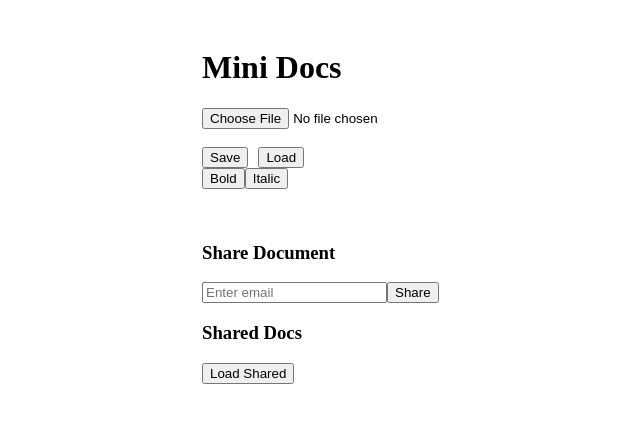
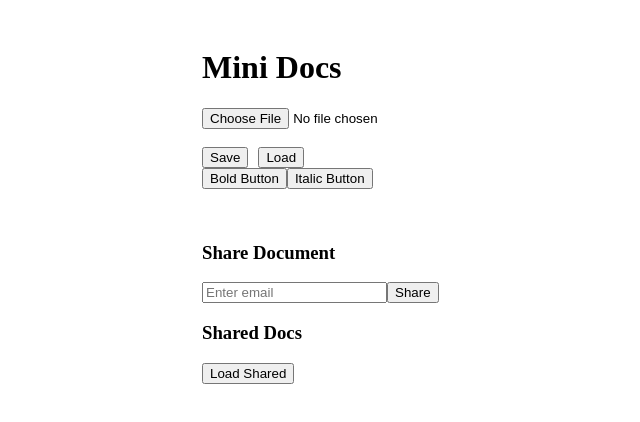
Before and after one commit to nileshshete2024/mini-docs, a React (Create React App) app in the folder client/: page / in a window 1280 px wide. Shown: the top 422 px of the page, without its empty margins (38-678 px from the left). Built offline with nearby package versions, Linux system fonts and the light colour scheme.

Commit message:
chnage name

```diff
--- a/client/src/Editor.js
+++ b/client/src/Editor.js
@@ -13,10 +13,10 @@ export default function Editor({ content, onChange }) {
   return (
     <div>
       <button onClick={() => editor.chain().focus().toggleBold().run()}>
-        Bold
+        Bold Button
       </button>
       <button onClick={() => editor.chain().focus().toggleItalic().run()}>
-        Italic
+        Italic Button
       </button>
 
       <EditorContent editor={editor} />
```
